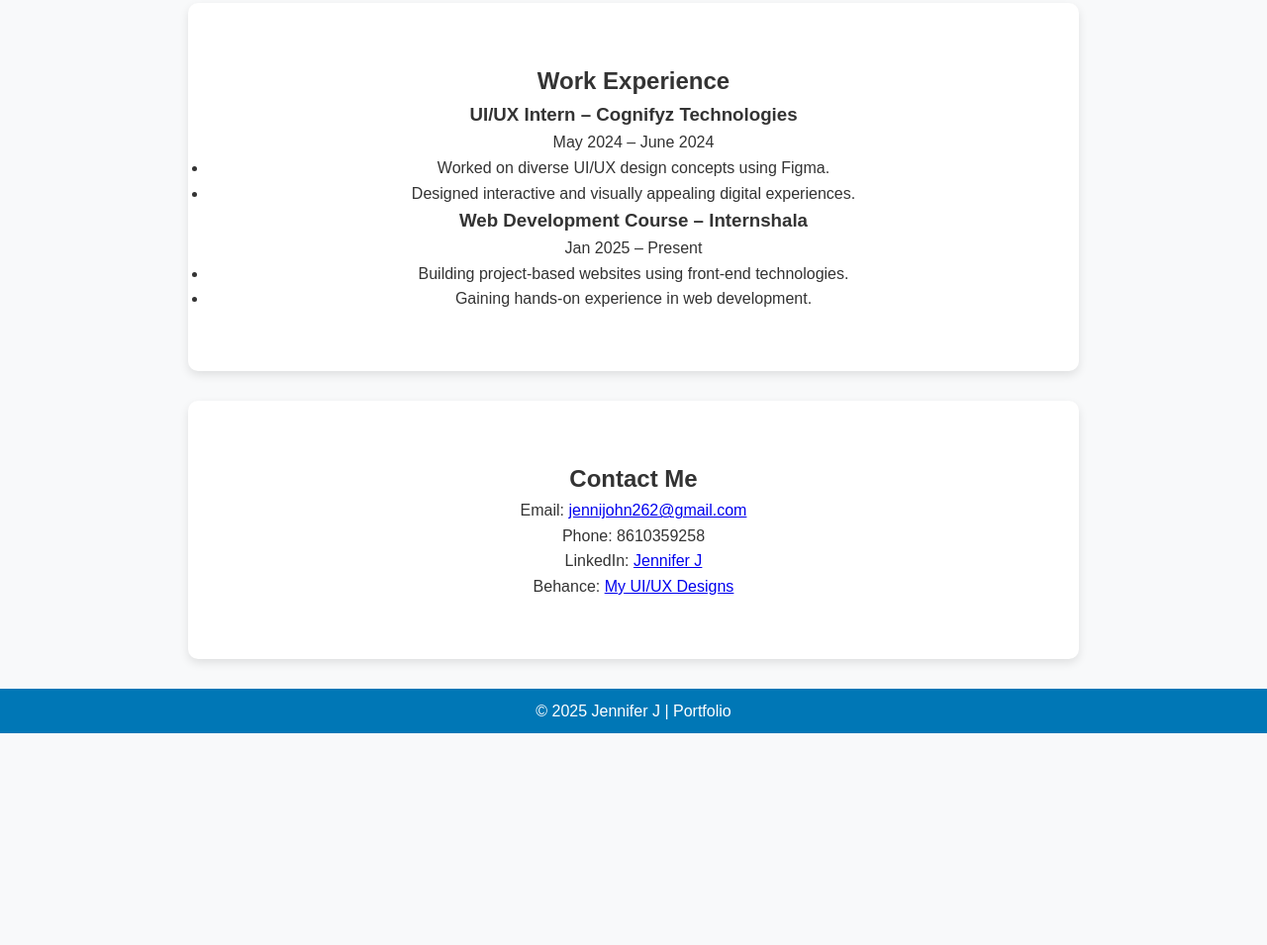
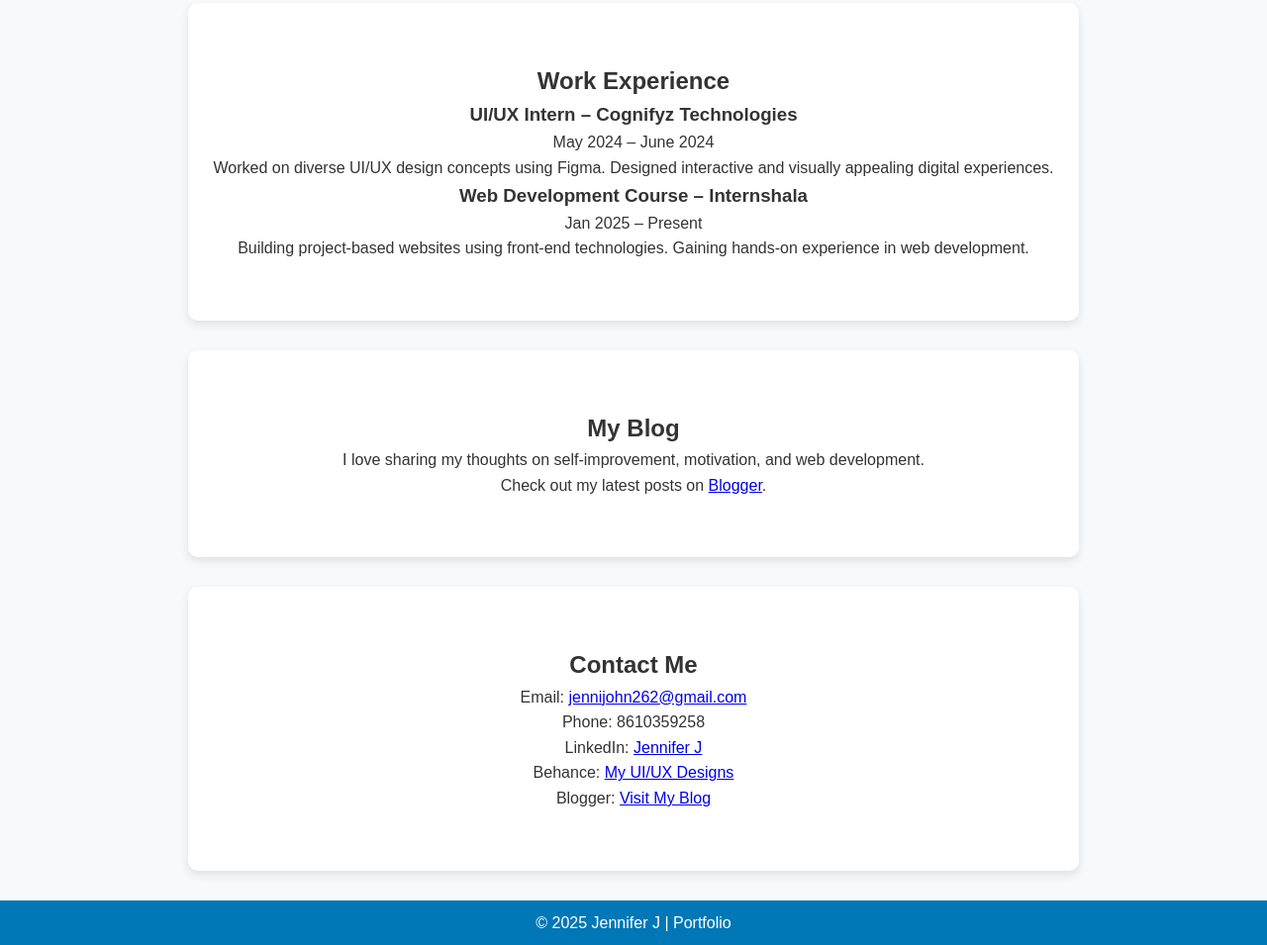
Before and after one commit to Jennifer262/Jennifer-portfolio, a plain HTML site: page index.html in a window 1280 px wide. Shown: the part 1135-2090 px from the top of the page at 99% size. Before the commit the page ends 1876 px from the top, so only its background shows below. Drawn offline with Linux system fonts and the light colour scheme.

Commit message:
Update index.html

```diff
--- a/index.html
+++ b/index.html
@@ -18,6 +18,7 @@
                 <li><a href="#skills">Skills</a></li>
                 <li><a href="#projects">Projects</a></li>
                 <li><a href="#experience">Experience</a></li>
+                <li><a href="#blog">Blog</a></li>
                 <li><a href="#contact">Contact</a></li>
             </ul>
         </nav>
@@ -57,19 +58,21 @@
     <!-- Experience Section -->
     <section id="experience">
         <h2>Work Experience</h2>
+
         <h3>UI/UX Intern – Cognifyz Technologies</h3>
         <p>May 2024 – June 2024</p>
-        <ul>
-            <li>Worked on diverse UI/UX design concepts using Figma.</li>
-            <li>Designed interactive and visually appealing digital experiences.</li>
-        </ul>
+        <p>Worked on diverse UI/UX design concepts using Figma. Designed interactive and visually appealing digital experiences.</p>
 
         <h3>Web Development Course – Internshala</h3>
         <p>Jan 2025 – Present</p>
-        <ul>
-            <li>Building project-based websites using front-end technologies.</li>
-            <li>Gaining hands-on experience in web development.</li>
-        </ul>
+        <p>Building project-based websites using front-end technologies. Gaining hands-on experience in web development.</p>
+    </section>
+
+    <!-- Blog Section -->
+    <section id="blog">
+        <h2>My Blog</h2>
+        <p>I love sharing my thoughts on self-improvement, motivation, and web development.</p>
+        <p>Check out my latest posts on <a href="https://jennijohn002.blogspot.com/" target="_blank">Blogger</a>.</p>
     </section>
 
     <!-- Contact Section -->
@@ -79,6 +82,7 @@
         <p>Phone: 8610359258</p>
         <p>LinkedIn: <a href="https://www.linkedin.com/in/jenniferj262" target="_blank">Jennifer J</a></p>
         <p>Behance: <a href="https://www.behance.net/jennijohn" target="_blank">My UI/UX Designs</a></p>
+        <p>Blogger: <a href="https://jennijohn002.blogspot.com/" target="_blank">Visit My Blog</a></p>
     </section>
 
     <footer>
```
